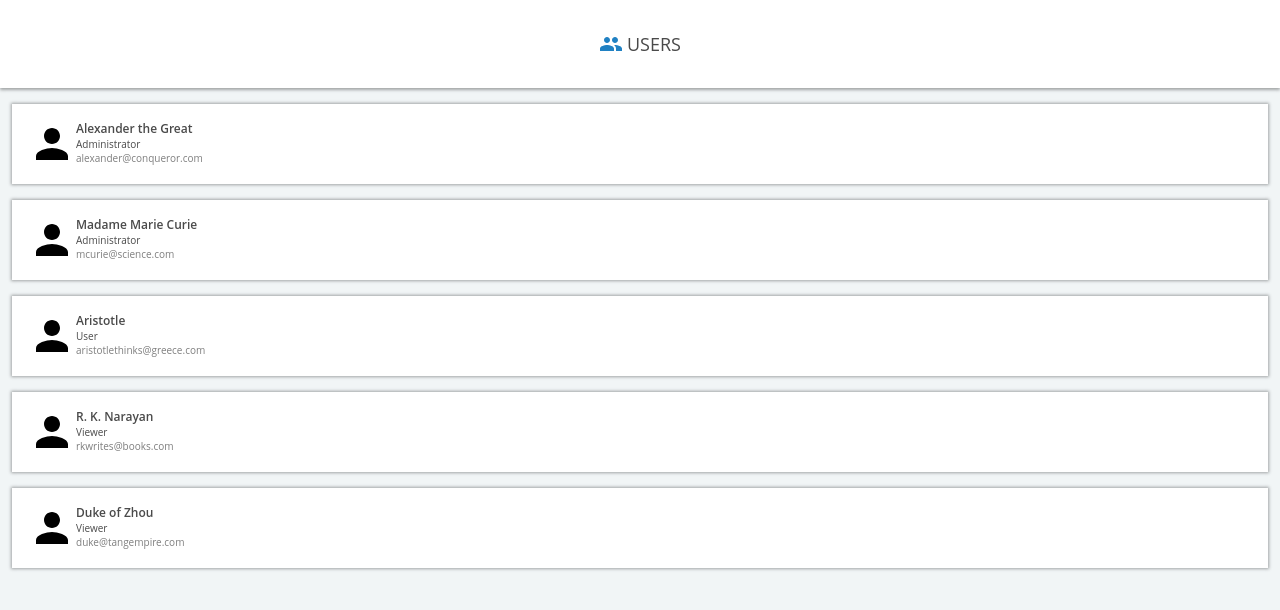
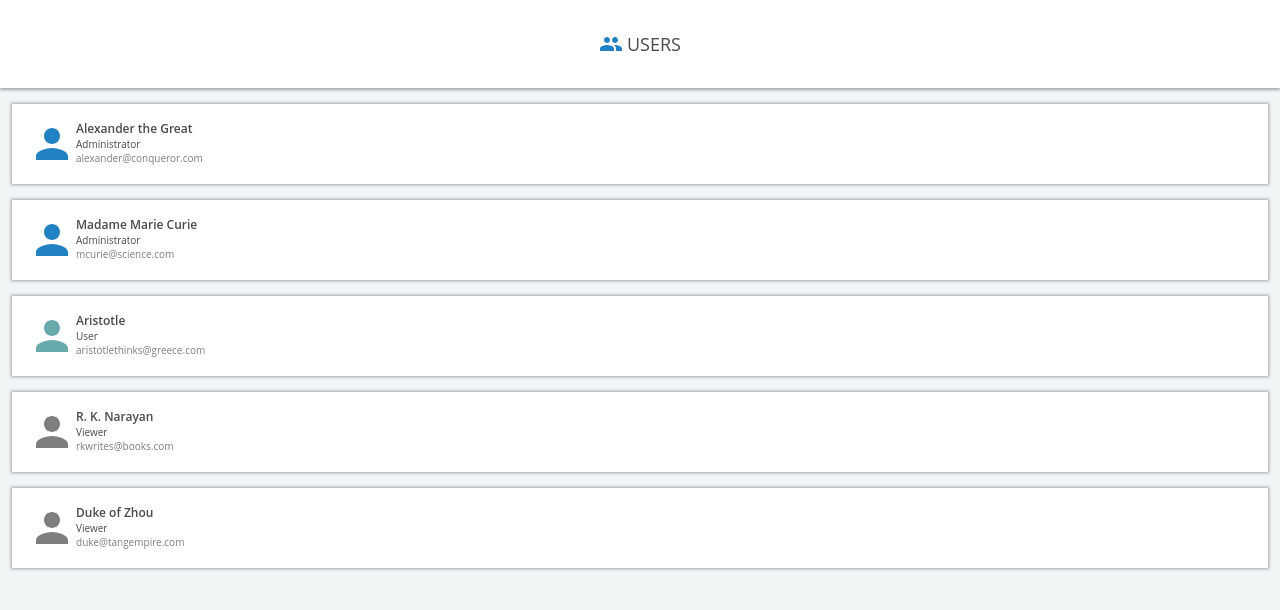
Before and after one commit to DyanaR/veryable, a React (Create React App) app: page / in a window 1280 px wide. Shown: the top 610 px of the page. Built offline with nearby package versions, Linux system fonts and the light colour scheme; some icons are missing.

Commit message:
Style- color code user icon

```diff
--- a/src/components/Card.jsx
+++ b/src/components/Card.jsx
@@ -36,7 +36,14 @@ const Card = (props) => {
             <div className='user-card'>
         <div className='user-profile'>
             <div className='heading'>
-                <UserIcon style={{height: '3rem', width: '3rem', fill: null}} />
+                <UserIcon
+                    style={{
+                        height: '3rem',
+                        width: '3rem',
+                        fill: role === "Administrator" ? "var(--color-adm)"
+                        : role === "User" ? "var(--color-user)"
+                        : role === "Viewer" ? "var(--color-viewer)" : null
+                    }} />
                 <div>
                     <h4>{props.name}</h4>
                     <p>{props.role}</p>
@@ -66,7 +73,6 @@ const Card = (props) => {
     </div>
     </Container>
   )
-
 }
 
 const Container = styled.div`
```
